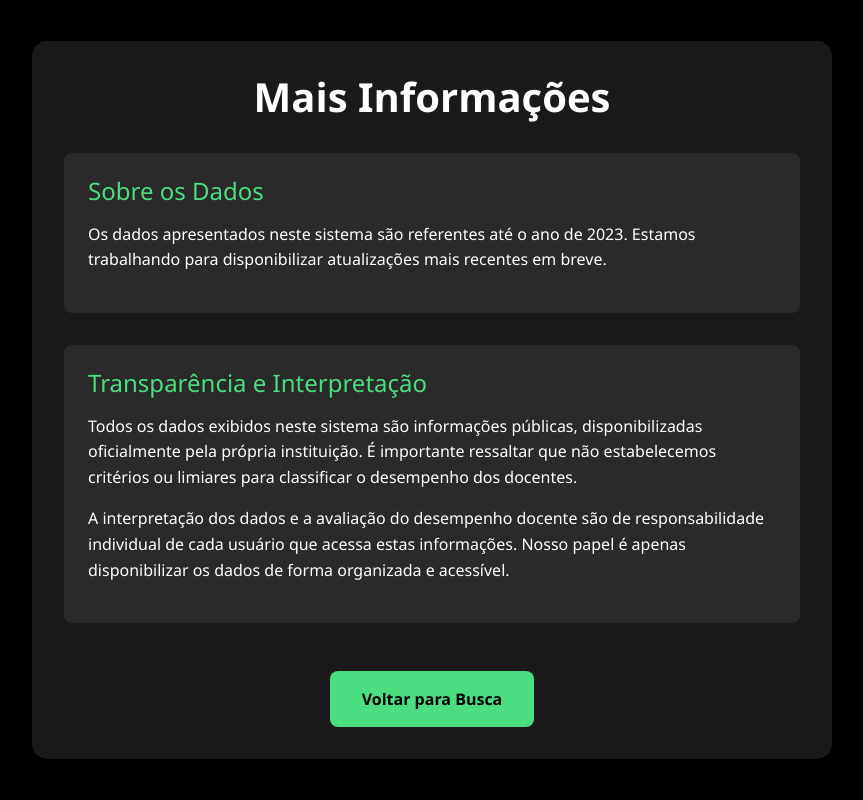
After one commit to Natsuzera/AvaliacaoDocentes, a Flask app: page /mais-informacoes in a window 1280 px wide. The commit adds this page. Shown: the whole page, without its empty margins (208-1071 px from the left). Run offline with Flask 3, Linux system fonts and the light colour scheme; parts of the project's set-up code (start-up, migrations or seed data) failed here and were passed over; some libraries are stand-ins or nearby versions.

Commit message:
adicionado mais informacoes

```diff
--- a/app.py
+++ b/app.py
@@ -58,5 +58,9 @@ def select():
     return render_template('result.html', estatisticas=resultado['estatisticas'],
                            anos=anos, postura_values=postura_values, atuacao_values=atuacao_values)
 
+@app.route('/mais-informacoes')
+def mais_informacoes():
+    return render_template('mais_informacoes.html')
+
 if __name__ == '__main__':
     app.run(debug=True, host='0.0.0.0', port=5050)
--- /dev/null
+++ b/templates/mais_informacoes.html
@@ -0,0 +1,105 @@
+<!doctype html>
+<html lang="pt">
+<head>
+    <meta charset="utf-8">
+    <meta name="viewport" content="width=device-width, initial-scale=1.0">
+    <title>Mais Informações - Busca de Docente</title>
+    <link rel="stylesheet" href="https://stackpath.bootstrapcdn.com/bootstrap/4.3.1/css/bootstrap.min.css">
+    <style>
+        body {
+            background-color: #000;
+            color: #fff;
+            font-family: 'Segoe UI', Tahoma, Geneva, Verdana, sans-serif;
+            min-height: 100vh;
+            display: flex;
+            align-items: center;
+            padding: 1rem;
+        }
+
+        .info-container {
+            background-color: #1a1a1a;
+            border-radius: 15px;
+            padding: 2rem;
+            box-shadow: 0 4px 6px rgba(0, 0, 0, 0.5);
+            width: 100%;
+            max-width: 800px;
+            margin: 0 auto;
+        }
+
+        .info-title {
+            text-align: center;
+            margin-bottom: 2rem;
+            font-size: clamp(1.8rem, 5vw, 2.5rem);
+            font-weight: 600;
+            color: #fff;
+        }
+
+        .info-section {
+            margin-bottom: 2rem;
+            padding: 1.5rem;
+            background-color: #2a2a2a;
+            border-radius: 8px;
+        }
+
+        .info-section h2 {
+            color: #4ade80;
+            font-size: clamp(1.2rem, 4vw, 1.5rem);
+            margin-bottom: 1rem;
+        }
+
+        .info-section p {
+            color: #fff;
+            font-size: clamp(14px, 4vw, 16px);
+            line-height: 1.6;
+        }
+
+        .btn-back {
+            background-color: #4ade80;
+            border: none;
+            color: #000;
+            padding: clamp(0.8rem, 3vw, 1rem) 2rem;
+            font-weight: 600;
+            border-radius: 8px;
+            text-decoration: none;
+            display: inline-block;
+            margin-top: 1rem;
+            transition: all 0.3s ease;
+        }
+
+        .btn-back:hover {
+            background-color: #22c55e;
+            color: #000;
+            text-decoration: none;
+            transform: translateY(-2px);
+        }
+
+        @media (max-width: 768px) {
+            .info-container {
+                padding: 1.5rem;
+            }
+        }
+    </style>
+</head>
+<body>
+    <div class="container">
+        <div class="info-container">
+            <h1 class="info-title">Mais Informações</h1>
+
+            <div class="info-section">
+                <h2>Sobre os Dados</h2>
+                <p>Os dados apresentados neste sistema são referentes até o ano de 2023. Estamos trabalhando para disponibilizar atualizações mais recentes em breve.</p>
+            </div>
+
+            <div class="info-section">
+                <h2>Transparência e Interpretação</h2>
+                <p>Todos os dados exibidos neste sistema são informações públicas, disponibilizadas oficialmente pela própria instituição. É importante ressaltar que não estabelecemos critérios ou limiares para classificar o desempenho dos docentes.</p>
+                <p>A interpretação dos dados e a avaliação do desempenho docente são de responsabilidade individual de cada usuário que acessa estas informações. Nosso papel é apenas disponibilizar os dados de forma organizada e acessível.</p>
+            </div>
+
+            <div class="text-center">
+                <a href="{{ url_for('index') }}" class="btn-back">Voltar para Busca</a>
+            </div>
+        </div>
+    </div>
+</body>
+</html>
```
Also changed, not shown: templates/index.html (+21 -0 lines), 1 other file.
